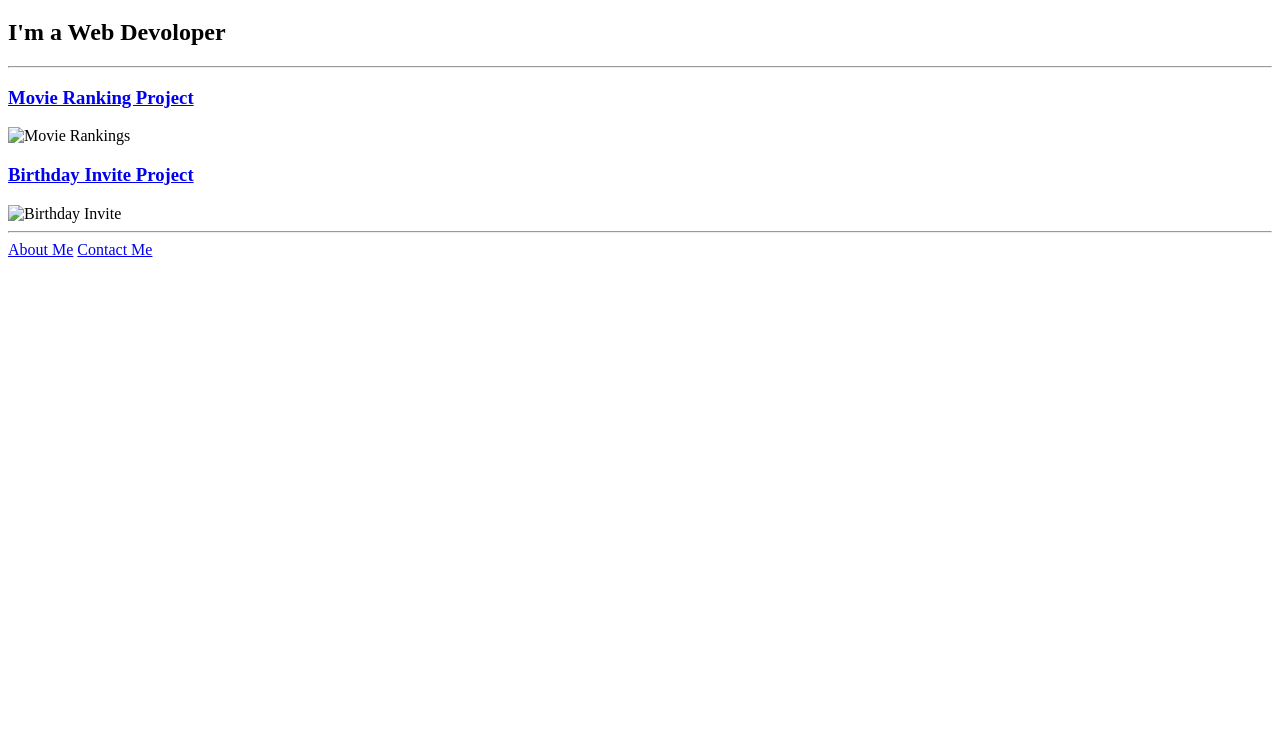
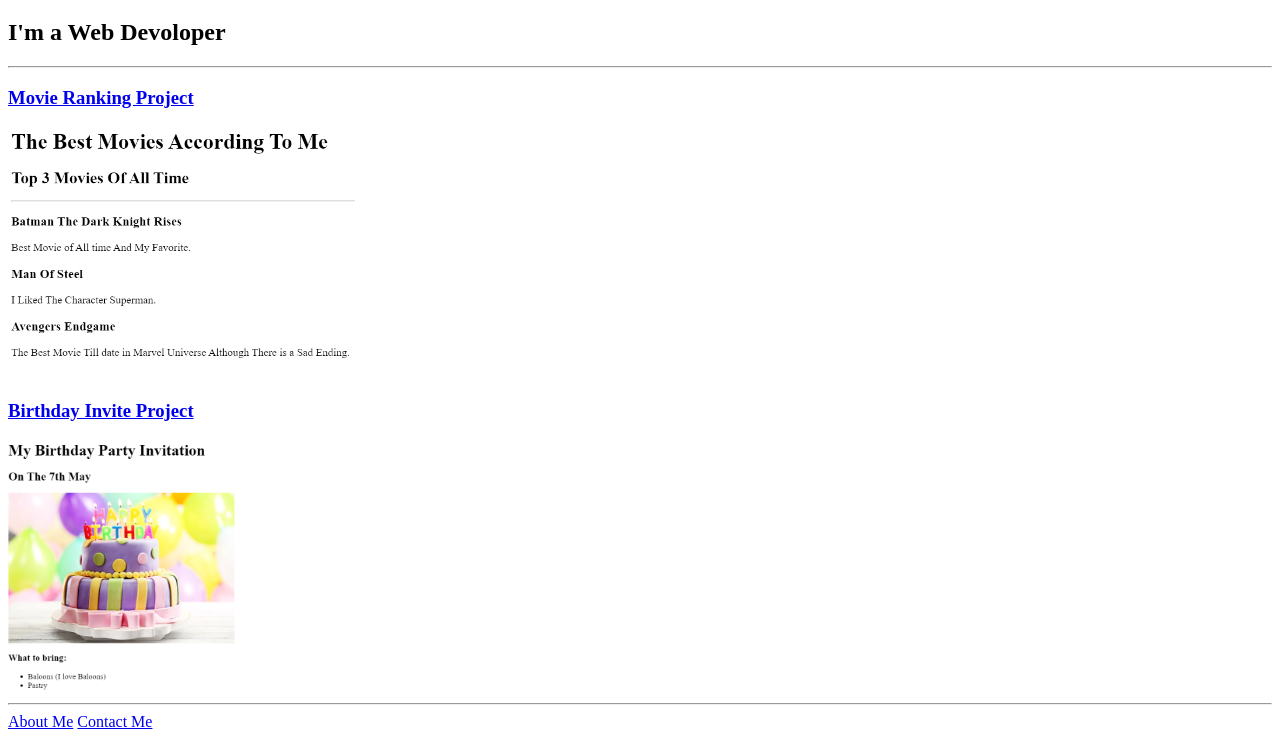
Before and after one commit to HimanshuSarve/HTML-Portfolio, a plain HTML site: page index.html in a window 1280 px wide. Shown: the part 61-800 px from the top of the page. Drawn offline with Linux system fonts and the light colour scheme.

Commit message:
Update index.html

```diff
--- a/index.html
+++ b/index.html
@@ -11,9 +11,9 @@
 <h2>I'm a Web Devoloper</h2>
 <hr />
 <h3><a href="../public/movie-ranking.html">Movie Ranking Project</a></h3>
-<img src="../assets/movie Ranking.png" height="250px" alt="Movie Rankings"/>
+<img src="../assets/images/movie Ranking.png" height="250px" alt="Movie Rankings"/>
 <h3><a href="../public/birthday-invite.html">Birthday Invite Project</a></h3>
-<img src="../assets/Birthday Invite.png" height="250px" alt="Birthday Invite"/>
+<img src="../assets/images/Birthday Invite.png" height="250px" alt="Birthday Invite"/>
 <hr \>
 <a href="../public/about.html">About Me</a>
 <a href="../public/contact.html">Contact Me</a>
```
